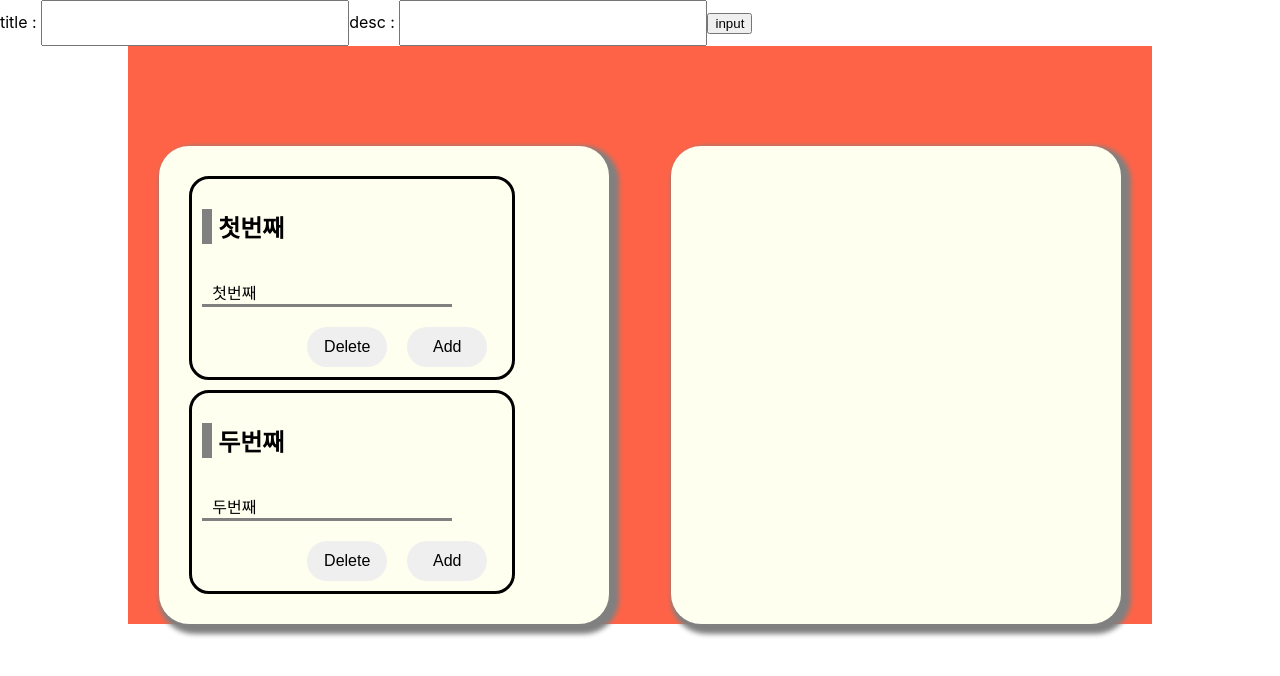
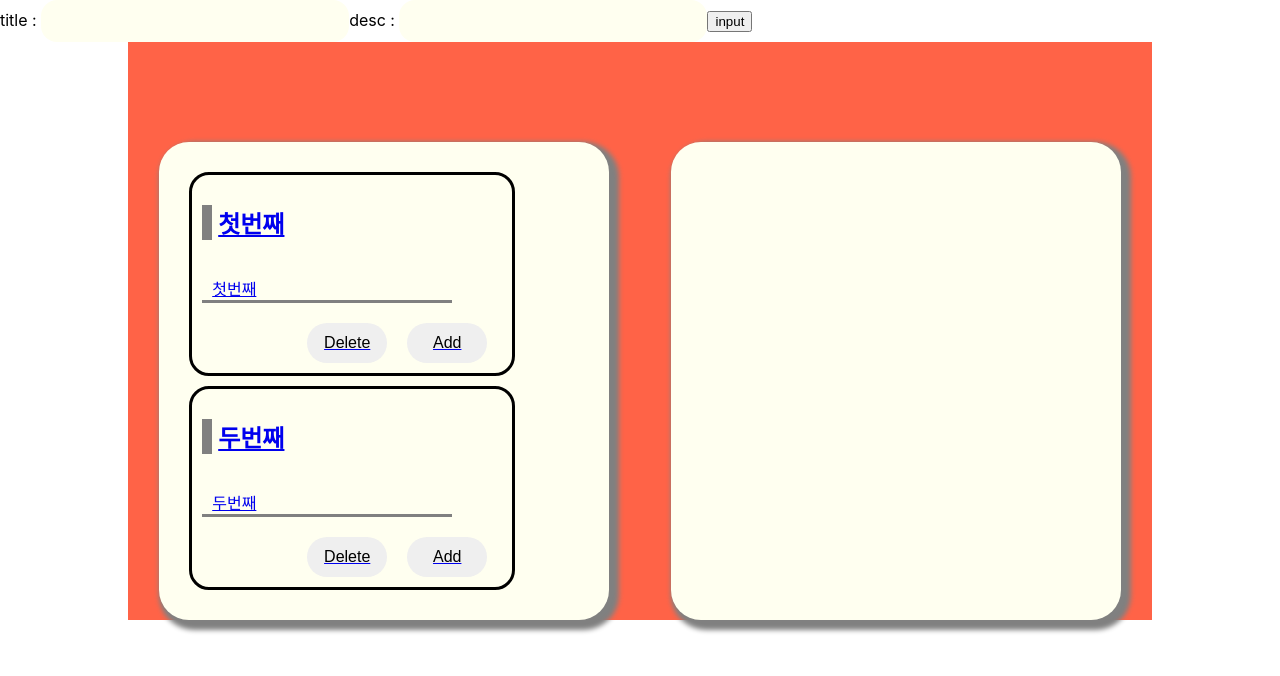
Before and after one commit to kangsinbeom/todo-list, a React (Create React App) app: page / in a window 1280 px wide. Shown: the top 676 px of the page. Built offline with nearby package versions, Linux system fonts and the light colour scheme.

Commit message:
라우터 연결

```diff
--- /dev/null
+++ b/src/App.css
@@ -0,0 +1,3 @@
+* {
+  background-color: gray;
+}
--- /dev/null
+++ b/src/components/TodoItemDetail.jsx
@@ -0,0 +1,9 @@
+import React from "react";
+
+function TodoItemDetail(props) {
+  return <div></div>;
+}
+
+export default TodoItemDetail;
+
+// 구성을 수정하기를 누르면 updatepage로 이동하고 모양 최대한 비슷하게 하는 부분이 있는 느낌
--- a/src/components/TodoList.jsx
+++ b/src/components/TodoList.jsx
@@ -1,22 +1,30 @@
-import React from 'react';
-import ListItemContainer from '../containers/ListItemContainer';
-import styled from "styled-components"
-
-
+import React from "react";
+import ListItemContainer from "../containers/ListItemContainer";
+import styled from "styled-components";
+import { Link } from "react-router-dom";
 function TodoList({ items }) {
-
+  console.log(items);
   return (
     <ListWrapper>
       <StList>
-            {
-            items.map(item => !item.checked && <ListItemContainer key={item.id} item={item}/>)
-            }
-
+        {items.map(
+          (item) =>
+            !item.checked && (
+              <Link to={`/detail/${item.id}`}>
+                <ListItemContainer key={item.id} item={item} />
+              </Link>
+            )
+        )}
       </StList>
       <StList>
-            {
-            items.map(item => item.checked && <ListItemContainer key={item.id} item={item}/>)
-            }
+        {items.map(
+          (item) =>
+            item.checked && (
+              <Link to={`/detail/${item.id}`}>
+                <ListItemContainer key={item.id} item={item} />
+              </Link>
+            )
+        )}
       </StList>
     </ListWrapper>
   );
@@ -37,9 +45,7 @@ border-radius: 30px;
   box-shadow: 5px 5px 5px 5px gray;
   padding: 20px;
   width: 40%;
-background-color:ivory;
-
+  background-color: ivory;
 `;
 
-
 export default TodoList;
--- a/src/components/common/input/StyledInput.jsx
+++ b/src/components/common/input/StyledInput.jsx
@@ -1,8 +1,13 @@
-import styled from "styled-components"
+import styled from "styled-components";
 
-const StyledInput =styled.input`
-    width: 300px;
-    height: 40px;
+const StyledInput = styled.input`
+  width: 19rem;
+  height: 2.5rem;
+  border-radius: 1rem;
+  border: none;
+  background-color: ivory;
+  color: red;
+  outline: none;
 `;
 
 export default StyledInput;
--- a/src/pages/Detail.jsx
+++ b/src/pages/Detail.jsx
@@ -1,7 +1,13 @@
 import React from "react";
+import TodoItemDetail from "../components/TodoItemDetail";
 
 function Detail() {
-  return <div>detail</div>;
+  return (
+    <>
+      <div>detail</div>
+      <TodoItemDetail />
+    </>
+  );
 }
 
 export default Detail;
--- a/src/pages/Home.jsx
+++ b/src/pages/Home.jsx
@@ -5,3 +5,5 @@ function Home(props) {
 }
 
 export default Home;
+
+//  Link to 를 사용할지 Navigate를 사용할 지 정하기 (기준도 말하기)
--- a/src/redux/modules/TodoList.js
+++ b/src/redux/modules/TodoList.js
@@ -52,11 +52,11 @@ const todolist = (state = initialState, action) => {
             todo.checked =!todo.checked;
             return [...state];
         case UPDATE:
-            return state.map((todo) => todo.id === action.id && {...todo, desc : action.desc});
+            return state.map((todo) => todo.id === action.id ? {...todo, desc : action.desc} : todo );
         default:
             return state;
     }
 }
-
+// update 부분에서 유효성검사를 제대로 하지 않아서 (&& => 3항연산자를 사용했음 ) 오류가 나는 부분이 있었음
 
 export default todolist;
--- a/src/shared/Router.js
+++ b/src/shared/Router.js
@@ -1,14 +1,20 @@
 import { Route, Routes, BrowserRouter } from "react-router-dom";
 import Home from "../pages/Home";
+import Detail from "../pages/Detail";
 const Router = ()=> {
 
   return (
       <BrowserRouter>
         <Routes>
           <Route path="/" element={<Home />} />
+          <Route path="detail" element={<Detail />} />
+          <Route path="detail/:id" element={<Detail />} />
         </Routes>
       </BrowserRouter>
   )
 };
 
 export default Router;
+
+// Layout의 children으로 받아서 사용하는 것이 있던데 어떻게 하는지
+// 알아보고 나도 써보자!!
```
Lines whose indentation alone changed are shown as unchanged.
